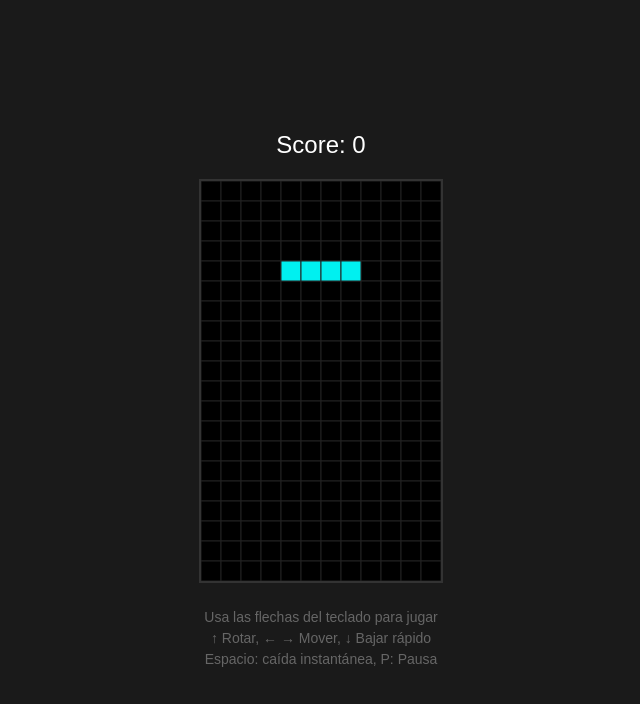
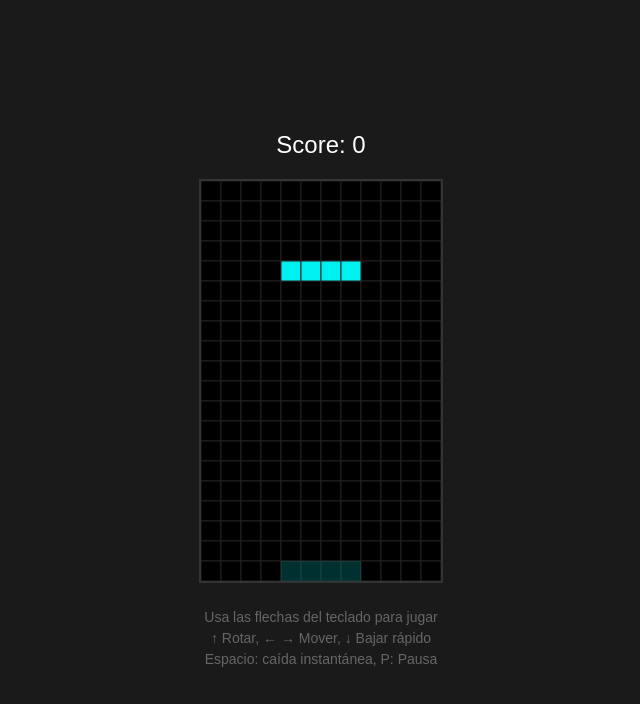
Before and after one commit to trshgab/tetris-clone, a plain HTML site: page index.html in a window 1280 px wide. Shown: the whole page, without its empty margins (319-959 px from the left). Drawn offline with Linux system fonts and the light colour scheme.

Commit message:
Version 0.1 add: ghost pieces

```diff
--- a/index.html
+++ b/index.html
@@ -71,10 +71,8 @@
     const scoreElement = document.getElementById('score');
     const pausedOverlay = document.getElementById('paused');
 
-    // Escalar el canvas para píxeles más nítidos
     context.scale(1, 1);
 
-    // Piezas del Tetris
     const PIECES = {
       'I': {
         shape: [
@@ -128,7 +126,6 @@
       }
     };
 
-    // Estado del juego
     let board = createBoard();
     let score = 0;
     let currentPiece = null;
@@ -143,11 +140,14 @@
       return Array(BOARD_HEIGHT).fill().map(() => Array(BOARD_WIDTH).fill(0));
     }
 
-    function drawBlock(x, y, color) {
+    function drawBlock(x, y, color, alpha = 1) {
       context.fillStyle = color;
+      context.globalAlpha = alpha;
       context.fillRect(x * BLOCK_SIZE, y * BLOCK_SIZE, BLOCK_SIZE, BLOCK_SIZE);
       context.strokeStyle = '#222';
+      context.globalAlpha = alpha;
       context.strokeRect(x * BLOCK_SIZE, y * BLOCK_SIZE, BLOCK_SIZE, BLOCK_SIZE);
+      context.globalAlpha = 1;
     }
 
     function drawBoard() {
@@ -159,6 +159,22 @@
     }
 
     function drawPiece() {
+      // Dibuja la pieza fantasma primero
+      const ghostPosition = getGhostPosition();
+      currentPiece.shape.forEach((row, y) => {
+        row.forEach((value, x) => {
+          if (value) {
+            drawBlock(
+              x + ghostPosition.x,
+              y + ghostPosition.y,
+              currentPiece.color,
+              0.2 // Alpha para la pieza fantasma
+            );
+          }
+        });
+      });
+
+      // Dibuja la pieza actual
       currentPiece.shape.forEach((row, y) => {
         row.forEach((value, x) => {
           if (value) {
@@ -168,6 +184,38 @@
               currentPiece.color
             );
           }
+        });
+      });
+    }
+
+    function getGhostPosition() {
+      const ghostPos = {
+        x: currentPiecePosition.x,
+        y: currentPiecePosition.y
+      };
+
+      // Mueve la pieza fantasma hacia abajo hasta que colisione
+      while (!checkCollision(currentPiece.shape, ghostPos)) {
+        ghostPos.y++;
+      }
+      ghostPos.y--; // Retrocede una posición para salir de la colisión
+
+      return ghostPos;
+    }
+
+    function checkCollision(shape, pos) {
+      return shape.some((row, y) => {
+        return row.some((value, x) => {
+          if (!value) return false;
+          const boardX = x + pos.x;
+          const boardY = y + pos.y;
+
+          return (
+            boardX < 0 ||
+            boardX >= BOARD_WIDTH ||
+            boardY >= BOARD_HEIGHT ||
+            (boardY >= 0 && board[boardY][boardX])
+          );
         });
       });
     }
@@ -182,7 +230,6 @@
     }
 
     function checkGameOver() {
-      // Verifica si hay alguna pieza en la primera fila
       return board[0].some(cell => cell !== 0);
     }
 
@@ -191,8 +238,7 @@
       currentPiecePosition.x = Math.floor(BOARD_WIDTH / 2) - Math.floor(currentPiece.shape[0].length / 2);
       currentPiecePosition.y = 0;
 
-      if (collision()) {
-        // Game over si hay colisión inmediata al generar una nueva pieza
+      if (checkCollision(currentPiece.shape, currentPiecePosition)) {
         gameOver = true;
         endGame();
       }
@@ -201,7 +247,6 @@
     function endGame() {
       gameOver = true;
       alert('Game Over! Score: ' + score);
-      // Opcional: reiniciar el juego
       if (confirm('¿Quieres jugar de nuevo?')) {
         resetGame();
       }
@@ -219,20 +264,7 @@
     }
 
     function collision() {
-      return currentPiece.shape.some((row, y) => {
-        return row.some((value, x) => {
-          if (!value) return false;
-          const boardX = x + currentPiecePosition.x;
-          const boardY = y + currentPiecePosition.y;
-
-          return (
-            boardX < 0 ||
-            boardX >= BOARD_WIDTH ||
-            boardY >= BOARD_HEIGHT ||
-            (boardY >= 0 && board[boardY][boardX])
-          );
-        });
-      });
+      return checkCollision(currentPiece.shape, currentPiecePosition);
     }
 
     function merge() {
@@ -247,7 +279,6 @@
         });
       });
 
-      // Verifica game over después de fusionar la pieza
       if (checkGameOver()) {
         endGame();
         return;
@@ -356,13 +387,11 @@
     document.addEventListener('keydown', event => {
       if (gameOver) return;
 
-      // Permitir la tecla P incluso cuando está pausado
       if (event.key.toLowerCase() === 'p') {
         togglePause();
         return;
       }
 
-      // No procesar otras teclas si el juego está pausado
       if (isPaused) return;
 
       switch (event.key) {
@@ -384,7 +413,6 @@
       }
     });
 
-    // Iniciar el juego
     spawnPiece();
     update();
   </script>
```
Also changed, not shown: 1 other file.
